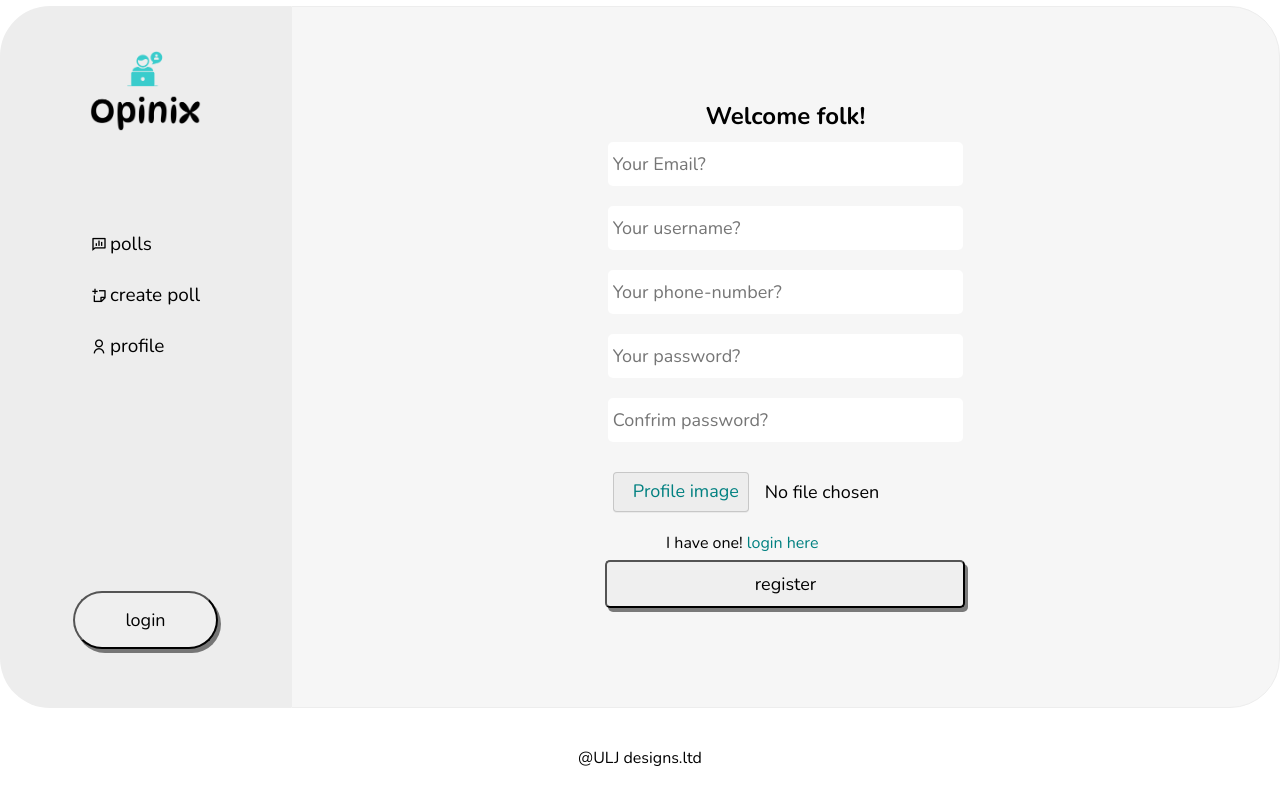
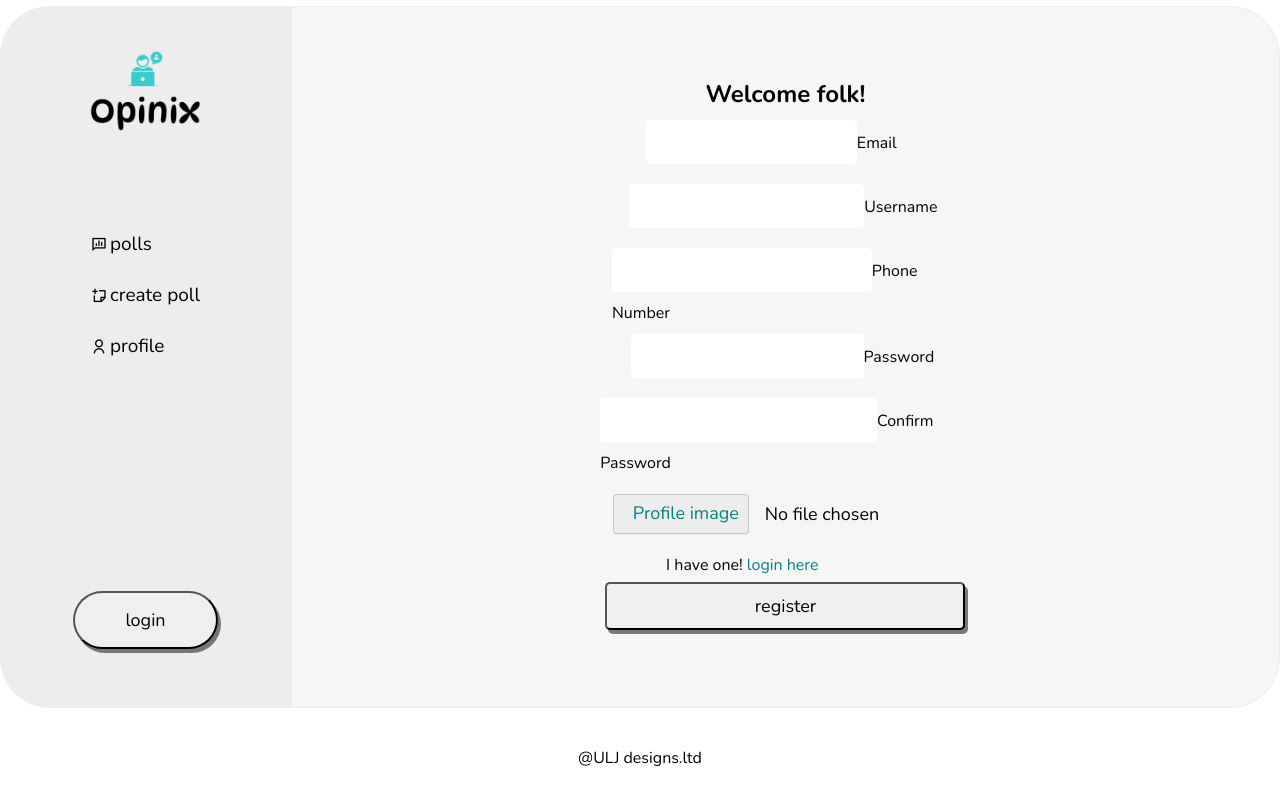
Before and after one commit to jdsteadycode/opinix-web, a React (Vite) app in the folder frontend/: page /register in a window 1280 px wide. Shown: the top 804 px of the page. Built offline with nearby package versions, Linux system fonts and the light colour scheme.

Commit message:
Updated Registration functionality

```diff
--- a/frontend/src/pages/Register.jsx
+++ b/frontend/src/pages/Register.jsx
@@ -138,19 +138,63 @@ function Register() {
     // return jsx!
     return(
          <main className="app-auth-content">
-            <form className="auth-form" encType="multipart/form-data" onSubmit={handleRegistration}>
+            <form
+                className="auth-form"
+                encType="multipart/form-data"
+                onSubmit={handleRegistration}
+            >
                 <h1>Welcome folk!</h1>
-                <input type="text" name="email" placeholder="Your Email?" onChange={handleFormData} />
-                <input type="text" name="username" placeholder="Your username?" onChange={handleFormData} />
-                <input type="text" name="phone" placeholder="Your phone-number?" onChange={handleFormData} />
-                <input type="password" name="password" placeholder="Your password?" onChange={handleFormData} />
-                <input type="password" name="confirmPassword" placeholder="Confrim password?" onChange={handleFormData} />
-                {/* <input
-                    type={inputType}
-                    name="birthdate"
-                    placeholder="Your DOB?"
+
+                <div className="input-box">
+                <input
+                    type="text"
+                    name="email"
+                    required
                     onChange={handleFormData}
-                    onFocus={handleInputFocusTextChange} /> */}
+                />
+                <label>Email</label>
+                </div>
+
+                <div className="input-box">
+                <input
+                    type="text"
+                    name="username"
+                    required
+                    onChange={handleFormData}
+                />
+                <label>Username</label>
+                </div>
+
+                <div className="input-box">
+                <input
+                    type="text"
+                    name="phone"
+                    required
+                    onChange={handleFormData}
+                />
+                <label>Phone Number</label>
+                </div>
+
+                <div className="input-box">
+                <input
+                    type="password"
+                    name="password"
+                    required
+                    onChange={handleFormData}
+                />
+                <label>Password</label>
+                </div>
+
+                <div className="input-box">
+                <input
+                    type="password"
+                    name="confirmPassword"
+                    required
+                    onChange={handleFormData}
+                />
+                <label>Confirm Password</label>
+                </div>
+
                 <input
                 type="file"
                 name="profileImage"
@@ -164,11 +208,12 @@ function Register() {
                     <span> login here</span>
                 </Link>
                 </p>
+
                 <button type="submit">register</button>
             </form>
 
-            {/* when error */}
-            {error && <p style={{"color": "crimson"}}>{error}</p>}
+            {/* Error */}
+            {error && <p style={{ color: "crimson" }}>{error}</p>}
             </main>
     );
 }
```
Lines whose indentation alone changed are shown as unchanged.
